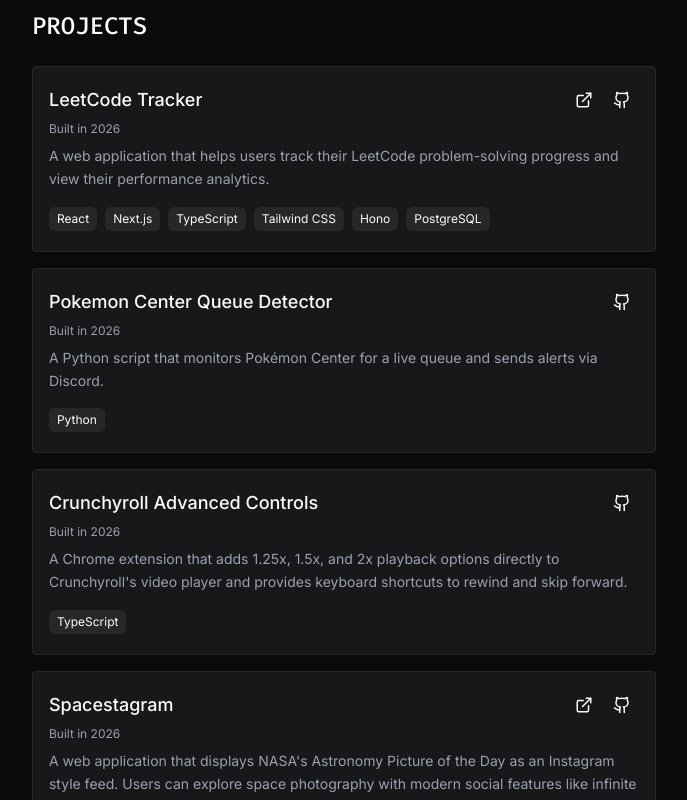
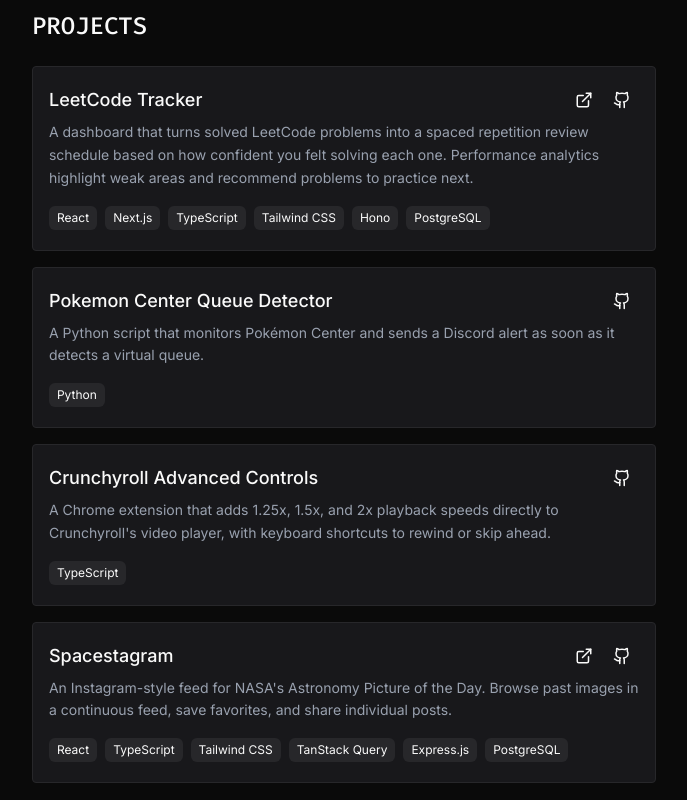
Before and after one commit to JacksonJ97/portfolio, a React (Vite) app: page / in a window 1280 px wide. Shown: the part 1240-2040 px from the top of the page, without its empty margins (296-983 px from the left). Built offline with nearby package versions, Linux system fonts and the light colour scheme.

Commit message:
removed year built in project card and updated projecct description

```diff
--- a/src/content/Projects/index.tsx
+++ b/src/content/Projects/index.tsx
@@ -3,7 +3,6 @@ import ExternalLink from "components/Icons/ExternalLink";
 
 type Project = {
   title: string;
-  yearBuilt: string;
   description: string;
   technologies: string[];
   liveLink: string | null;
@@ -13,36 +12,32 @@ type Project = {
 const projects: Project[] = [
   {
     title: "LeetCode Tracker",
-    yearBuilt: "2026",
     description:
-      "A web application that helps users track their LeetCode problem-solving progress and view their performance analytics.",
+      "A dashboard that turns solved LeetCode problems into a spaced repetition review schedule based on how confident you felt solving each one. Performance analytics highlight weak areas and recommend problems to practice next.",
     technologies: ["React", "Next.js", "TypeScript", "Tailwind CSS", "Hono", "PostgreSQL"],
     liveLink: "https://leetcode-tracker-gold.vercel.app/",
     sourceLink: "https://github.com/JacksonJ97/leetcode-tracker",
   },
   {
     title: "Pokemon Center Queue Detector",
-    yearBuilt: "2026",
     description:
-      "A Python script that monitors Pokémon Center for a live queue and sends alerts via Discord.",
+      "A Python script that monitors Pokémon Center and sends a Discord alert as soon as it detects a virtual queue.",
     technologies: ["Python"],
     liveLink: null,
     sourceLink: "https://github.com/JacksonJ97/pokemon-center-queue-detector",
   },
   {
     title: "Crunchyroll Advanced Controls",
-    yearBuilt: "2026",
     description:
-      "A Chrome extension that adds 1.25x, 1.5x, and 2x playback options directly to Crunchyroll's video player and provides keyboard shortcuts to rewind and skip forward.",
+      "A Chrome extension that adds 1.25x, 1.5x, and 2x playback speeds directly to Crunchyroll's video player, with keyboard shortcuts to rewind or skip ahead.",
     technologies: ["TypeScript"],
     liveLink: null,
     sourceLink: "https://github.com/JacksonJ97/crunchyroll-advanced-controls",
   },
   {
     title: "Spacestagram",
-    yearBuilt: "2026",
     description:
-      "A web application that displays NASA's Astronomy Picture of the Day as an Instagram style feed. Users can explore space photography with modern social features like infinite scrolling, liking posts, sharing via link, and saving personal favorites.",
+      "An Instagram-style feed for NASA's Astronomy Picture of the Day. Browse past images in a continuous feed, save favorites, and share individual posts.",
     technologies: [
       "React",
       "TypeScript",
@@ -86,8 +81,6 @@ function ProjectCard({ project }: { project: Project }) {
         </div>
       </div>
 
-      <p className="mb-2 text-xs text-(--text-muted-color)">Built in {project.yearBuilt}</p>
-
       <p className="mb-4 text-sm leading-relaxed text-(--text-muted-color)">
         {project.description}
       </p>
```
